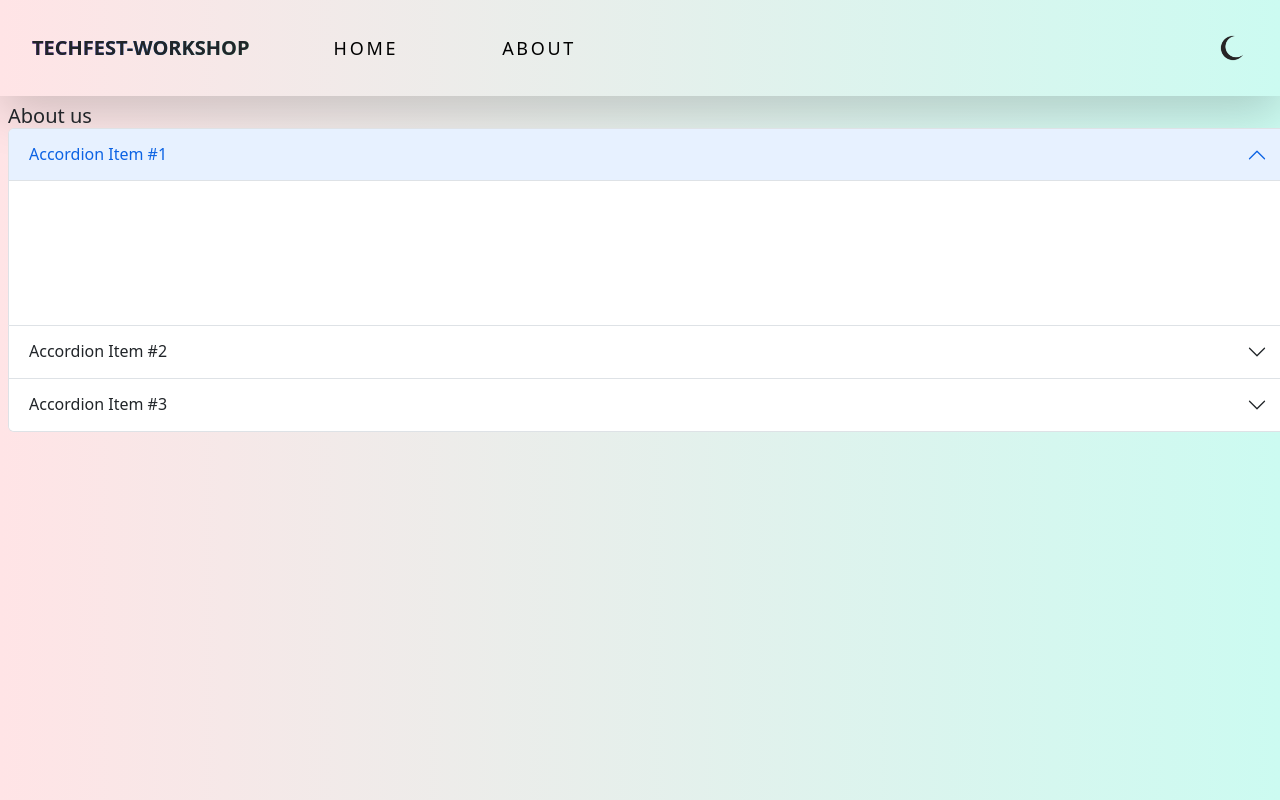
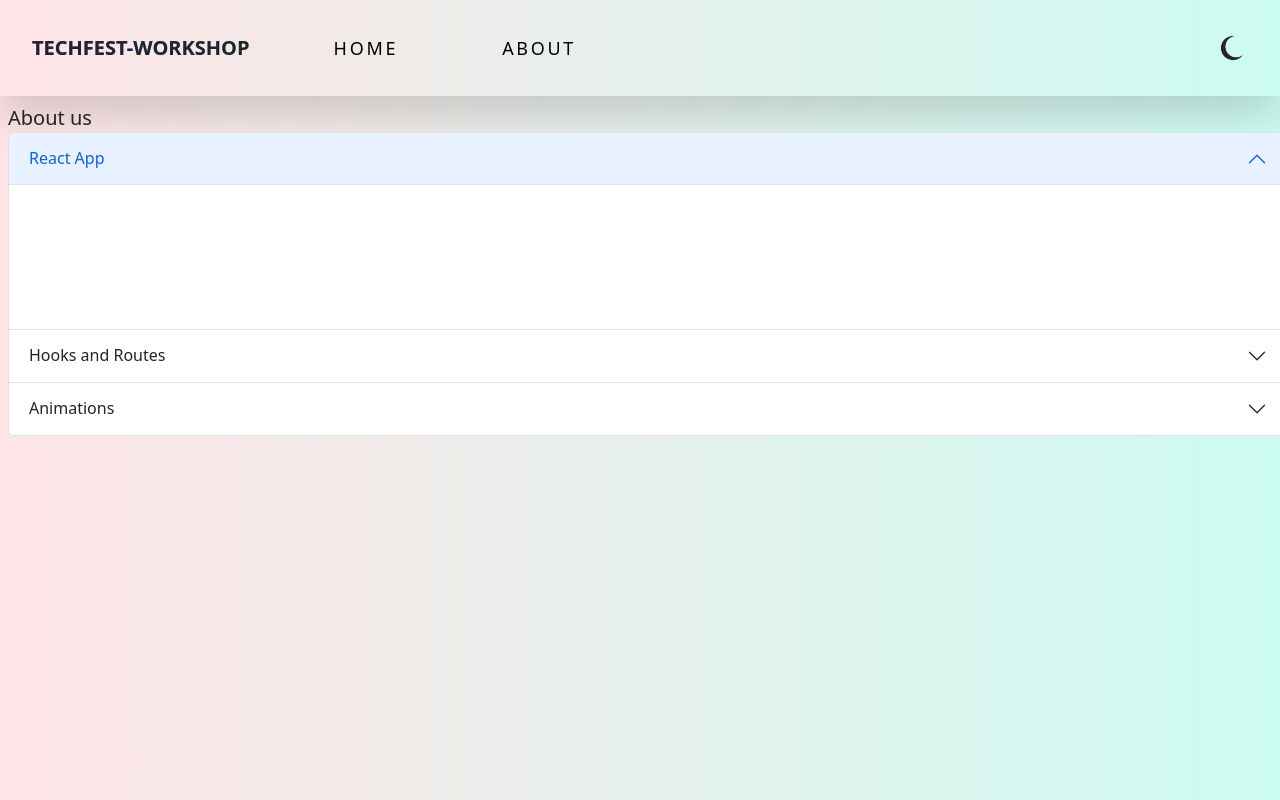
Before and after one commit to ShagunSG/WebD-Workshop, a React (Create React App) app: page /about in a window 1280 px wide. Built offline with nearby package versions, Linux system fonts and the light colour scheme.

Commit message:
last changes

```diff
--- a/src/components/About.js
+++ b/src/components/About.js
@@ -1,14 +1,15 @@
-import React from 'react'
+import React from 'react';
+import {motion} from 'framer-motion';
 
 export default function About() {
     return (
-        <div className="mx-2 my-2 h-[calc(100vh-112px)] w-screen text-xl overflow-y-hidden">
-            <h1>About us</h1>
+        <motion.div className="mx-2 my-2 h-[calc(100vh-112px)] w-screen text-xl overflow-y-hidden" initial={{x: -200, opacity: 0}} animate={{x: 0, opacity: 1}} transition={{duration: 0.5}}>
+            <h1 className='text-xl'>About us</h1>
             <div className="accordion" id="accordionExample">
                 <div className="accordion-item">
                     <h2 className="accordion-header" id="headingOne">
                         <button className="accordion-button" type="button" data-bs-toggle="collapse" data-bs-target="#collapseOne" aria-expanded="true" aria-controls="collapseOne">
-                            Accordion Item #1
+                            React App
                         </button>
                     </h2>
                     <div id="collapseOne" className="accordion-collapse collapse show" aria-labelledby="headingOne" data-bs-parent="#accordionExample">
@@ -20,7 +21,7 @@ export default function About() {
                 <div className="accordion-item">
                     <h2 className="accordion-header" id="headingTwo">
                         <button className="accordion-button collapsed" type="button" data-bs-toggle="collapse" data-bs-target="#collapseTwo" aria-expanded="false" aria-controls="collapseTwo">
-                            Accordion Item #2
+                            Hooks and Routes
                         </button>
                     </h2>
                     <div id="collapseTwo" className="accordion-collapse collapse" aria-labelledby="headingTwo" data-bs-parent="#accordionExample">
@@ -32,7 +33,7 @@ export default function About() {
                 <div className="accordion-item">
                     <h2 className="accordion-header" id="headingThree">
                         <button className="accordion-button collapsed" type="button" data-bs-toggle="collapse" data-bs-target="#collapseThree" aria-expanded="false" aria-controls="collapseThree">
-                            Accordion Item #3
+                            Animations
                         </button>
                     </h2>
                     <div id="collapseThree" className="accordion-collapse collapse" aria-labelledby="headingThree" data-bs-parent="#accordionExample">
@@ -42,6 +43,6 @@ export default function About() {
                     </div>
                 </div>
             </div>
-        </div>
+        </motion.div>
     )
 }
--- a/src/components/Dark/DAbout.js
+++ b/src/components/Dark/DAbout.js
@@ -1,8 +1,9 @@
-import React from 'react'
+import React from 'react';
+import {motion} from 'framer-motion';
 
 export default function DAbout() {
     return (
-        <div className="mx-2 my-2 h-[calc(100vh-112px)] w-screen text-xl overflow-y-hidden">
+        <motion.div className="mx-2 my-2 h-[calc(100vh-112px)] w-screen text-xl overflow-y-hidden" initial={{x: -200, opacity: 0}} animate={{x: 0, opacity: 1}} transition={{duration: 0.5}}>
             <h1>About us</h1>
             <div className="accordion" id="accordionExample">
                 <div className="accordion-item">
@@ -42,6 +43,6 @@ export default function DAbout() {
                     </div>
                 </div>
             </div>
-        </div>
+        </motion.div>
     )
 }
--- a/src/components/Dark/DLandingPage.js
+++ b/src/components/Dark/DLandingPage.js
@@ -6,7 +6,7 @@ export default function DLandingPage() {
 
 
     return (
-        <motion.div initial={{scale: 0}} animate={{scale: 1}}>
+        <motion.div initial={{x: -200, opacity: 0}} animate={{x: 0, opacity: 1}} transition={{duration: 0.5}}>
           <div className="container my-3">
            <DTextForm/>
           </div>
```
